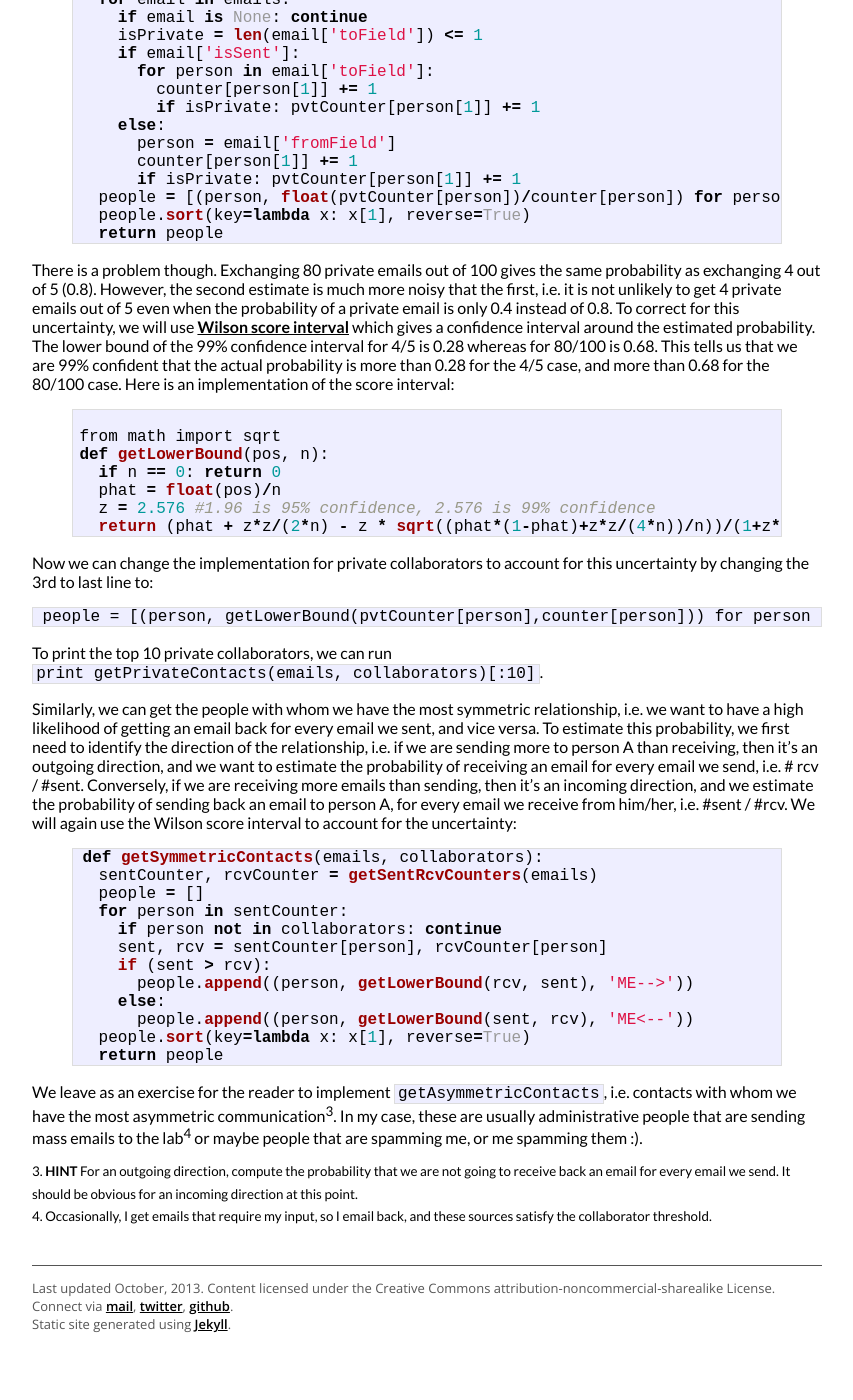
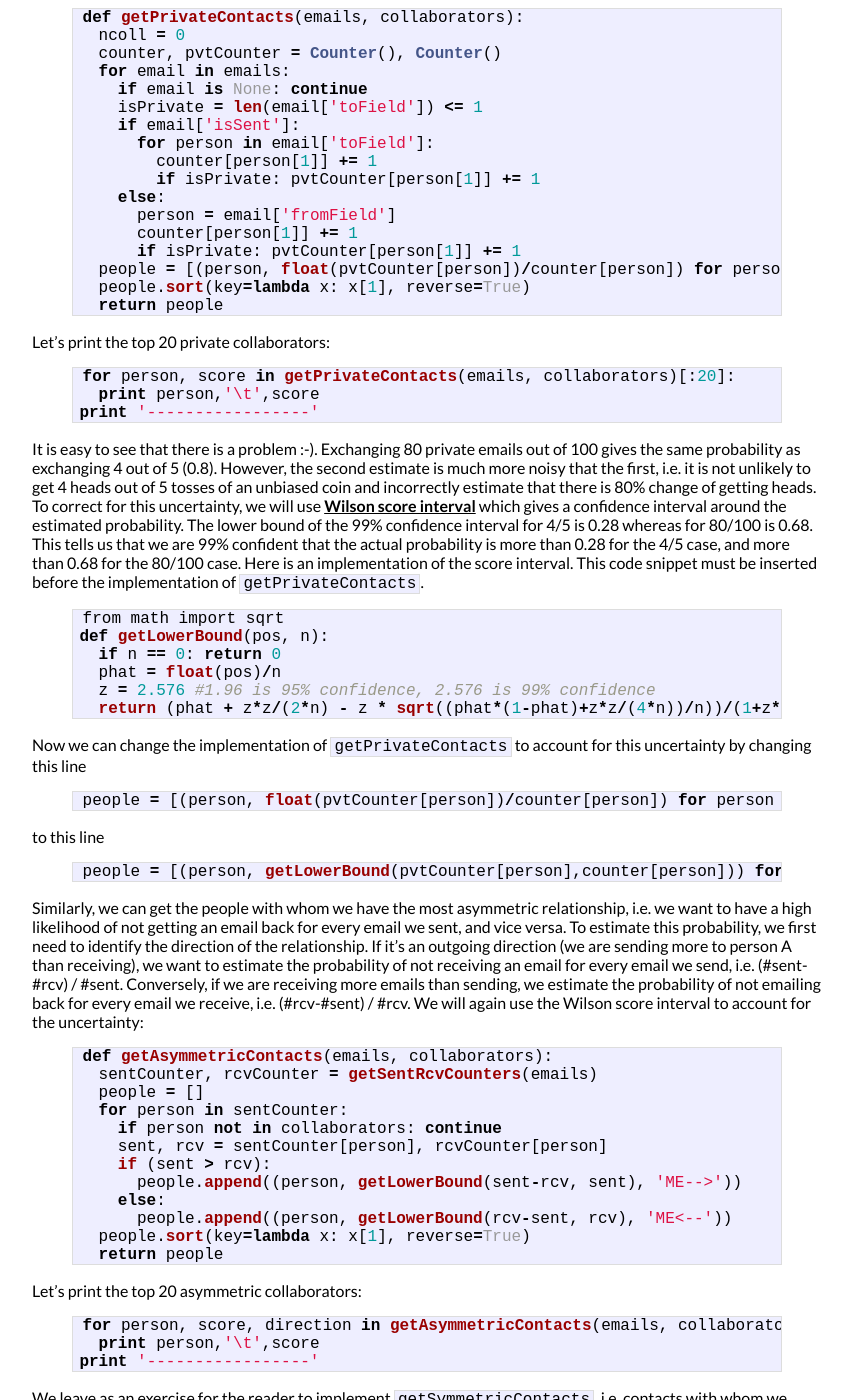
Before and after one commit to dsmilkov/dsmilkov.github.io, a Jekyll site: the page built from _posts/2013-10-21-analyze-your-email-metadata.markdown, in a window 1280 px wide and 1400 px high, scrolled down 1544 px. Shown: the whole window, without its empty margins (213-1066 px from the left). Built offline with Jekyll 4.4.1, drawn with Linux system fonts in a browser that asks for light colours; before the commit the page ends 2900 px from its top, so only the background shows below that; some of the changed lines change nothing that is shown; some of the changed text lies outside the part shown.

Commit message:
updated blog

```diff
--- a/_layouts/default.html
+++ b/_layouts/default.html
@@ -44,9 +44,10 @@ alt="MIT" width="173" height="60" border="0" /></a>
   </div> -->
     <!-- <p>Last updated {{ site.time | date: '%B %Y' }}.</p> -->
     <p>
-        Last updated October, 2013. Content licensed under the Creative Commons attribution-noncommercial-sharealike License.
-        <br/>Connect via <a href="mailto:dsmilkov@gmail.com">mail</a>, <a href="http://twitter.com/dsmilkov">twitter</a>, <a href="http://github.com/dsmilkov">github</a>.
-        <br/>Static site generated using <a href="http://jekyllrb.com/">Jekyll</a>.
+        Last updated October, 2013.
+        <!-- Content licensed under the Creative Commons attribution-noncommercial-sharealike License. -->
+        Connect via <a href="mailto:dsmilkov@gmail.com">mail</a>, <a href="http://twitter.com/dsmilkov">twitter</a>, <a href="http://github.com/dsmilkov">github</a>.
+        <!-- <br/>Static site generated using <a href="http://jekyllrb.com/">Jekyll</a>. -->
     </p>
 </div>
 </div> <!-- /container -->
--- a/_posts/2013-10-21-analyze-your-email-metadata.markdown
+++ b/_posts/2013-10-21-analyze-your-email-metadata.markdown
@@ -6,8 +6,7 @@ tags: [immersion, metadata, mozfest, tutorial]
 ---
 
 ##Downloading email headers
-First, you need to be logged in to Immersion<sup>1</sup>. To download the email headers in JSON format, visit http://immersion.media.mit.edu/downloademails. The filename is <code>allemails.json</code>. If you are not logged in, you will be redirected to the login page. Here is a sample email entry:
-
+First, you need to be logged in to [Immersion](https://immersion.media.mit.edu)<sup>1</sup>. To download the email headers in JSON format, visit <a href="https://immersion.media.mit.edu/downloademails" target="_blank">immersion.media.mit.edu/downloademails</a>. If you are not logged in, you will be redirected to the login page. The filename is <code>allemails.json</code> and it contains the metadata of every email you have exchanged. A sample email entry from the JSON file is shown below. There will be many more such entries in the JSON file.
 
 {% highlight python %}
 { 'fromField': ['Deepak Jagdish', 'email1@email.com'],
@@ -25,14 +24,14 @@ The <code>toField</code> contains both <code>TO</code> and <code>CC</code> entri
 </sup>
 
 ##Cleaning the data
-The first thing you want to do when analyzing data is to clean it. Here is a python code that reads all the emails and filters out the invalid ones<sup>2</sup>.
+The first thing you want to do when analyzing data is to clean it. We will walk through a simple python script that parses your email headers and filters out the invalid ones<sup>2</sup>.
 {% highlight python %}
 import json
 
 def filterEmails(emails):
   return [email for email in emails if email is not None and email['toField'] and email['fromField']]
 
-f = open('/Users/dsmilkov/Downloads/allemails.json')
+f = open('/PATH_TO_JSON_FILE/allemails.json')
 emails = filterEmails(json.load(f))
 {% endhighlight %}
 
@@ -53,22 +52,24 @@ def getSentRcvCounters(emails):
     else:
       person = email['fromField']
       rcvCounter[person[1]] += 1
-return sentCounter, rcvCounter
+  return sentCounter, rcvCounter
 {% endhighlight %}
 
-Now, from the sent and receive statistics, we can easily obtain the set of filtered email addresses, which at this point makes sense to refer to them as collaborators:
+Now, from the sent and received statistics, we can easily obtain the set of *filtered email addresses*, which we will refer to as *collaborators* from now on:
 
 {% highlight python %}
 def getCollaborators(emails, K):
   sentCounter, rcvCounter = getSentRcvCounters(emails)
   return set([person for person in sentCounter if sentCounter[person] >= K and rcvCounter[person] >= K])
+collaborators = getCollaborators(emails,5) # obtain the collaborators for K=5
 {% endhighlight %}
 
-This set will help us make sure that all future results that involve email addresses belong to collaborators, and not mailing lists or promotion lists.
+This set (collaborators) will help us make sure that all future results that involve email addresses belong to collaborators, and not mailing lists or promotion lists.
 
 ##Analyzing the email metadata
+At this point, we are ready to ask some interesting questions about our own metadata.
 
-Now, let's find the most "private" collaborators, i.e. people with whom we have a high likelihood of exchanging a private (one to one) email without cc'ing anyone else. In other words, we want to construct a list of tuples, each tuple consisting of an email address and the probability of exchanging a private email, e.g. <code>('email3@email.com',0.657)</code>. The probability is computed by dividing the number of private emails by the total number of exchanged emails.
+Let's find the most "private" collaborators, i.e. people with whom we have a high likelihood of exchanging a private (one to one) email without cc'ing anyone else. In other words, we want to construct a list of tuples, each tuple consisting of an email address and the probability of exchanging a private email, e.g. <code>('person@email.com',0.657)</code>. The probability is computed by dividing the number of private emails by the total number of exchanged emails with that person.
 
 {% highlight python %}
 def getPrivateContacts(emails, collaborators):
@@ -90,7 +91,13 @@ def getPrivateContacts(emails, collaborators):
   return people
 {% endhighlight %}
 
-There is a problem though. Exchanging 80 private emails out of 100 gives the same probability as exchanging 4 out of 5 (0.8). However, the second estimate is much more noisy that the first, i.e. it is not unlikely to get 4 private emails out of 5 even when the probability of a private email is only 0.4 instead of 0.8. To correct for this uncertainty, we will use [Wilson score interval][wilson-score] which gives a confidence interval around the estimated probability. The lower bound of the 99% confidence interval for 4/5 is 0.28 whereas for 80/100 is 0.68. This tells us that we are 99% confident that the actual probability is more than 0.28 for the 4/5 case, and more than 0.68 for the 80/100 case. Here is an implementation of the score interval:
+Let's print the top 20 private collaborators:
+{% highlight python %}
+for person, score in getPrivateContacts(emails, collaborators)[:20]:
+  print person,'\t',score
+print '-----------------'
+{% endhighlight %}
+It is easy to see that there is a problem :-). Exchanging 80 private emails out of 100 gives the same probability as exchanging 4 out of 5 (0.8). However, the second estimate is much more noisy that the first, i.e. it is not unlikely to get 4 heads out of 5 tosses of an unbiased coin and incorrectly estimate that there is 80% change of getting heads. To correct for this uncertainty, we will use [Wilson score interval][wilson-score] which gives a confidence interval around the estimated probability. The lower bound of the 99% confidence interval for 4/5 is 0.28 whereas for 80/100 is 0.68. This tells us that we are 99% confident that the actual probability is more than 0.28 for the 4/5 case, and more than 0.68 for the 80/100 case. Here is an implementation of the score interval. This code snippet must be inserted before the implementation of <code>getPrivateContacts</code>.
 
 {% highlight python %}
 from math import sqrt
@@ -101,34 +108,48 @@ def getLowerBound(pos, n):
   return (phat + z*z/(2*n) - z * sqrt((phat*(1-phat)+z*z/(4*n))/n))/(1+z*z/n)
 {% endhighlight %}
 
-Now we can change the implementation for private collaborators to account for this uncertainty by changing the 3rd to last line to:
+Now we can change the implementation of <code>getPrivateContacts</code> to account for this uncertainty by changing this line
+{% highlight python %}
+people = [(person, float(pvtCounter[person])/counter[person]) for person in pvtCounter if person in collaborators]
+{% endhighlight %}
 
-    people = [(person, getLowerBound(pvtCounter[person],counter[person])) for person in pvtCounter if person in collaborators]
-
-To print the top 10 private collaborators, we can run <code>print getPrivateContacts(emails, collaborators)[:10]</code>.
-
-Similarly, we can get the people with whom we have the most symmetric relationship, i.e. we want to have a high likelihood of getting an email back for every email we sent, and vice versa. To estimate this probability, we first need to identify the direction of the relationship, i.e. if we are sending more to person A than receiving, then it's an outgoing direction, and we want to estimate the probability of receiving an email for every email we send, i.e. # rcv / #sent. Conversely, if we are receiving more emails than sending, then it's an incoming direction, and we estimate the probability of sending back an email to person A, for every email we receive from him/her, i.e. #sent / #rcv. We will again use the Wilson score interval to account for the uncertainty:
+to this line
 
 {% highlight python %}
-def getSymmetricContacts(emails, collaborators):
+people = [(person, getLowerBound(pvtCounter[person],counter[person])) for person in pvtCounter if person in collaborators]
+{% endhighlight %}
+
+Similarly, we can get the people with whom we have the most asymmetric relationship, i.e. we want to have a high likelihood of not getting an email back for every email we sent, and vice versa. To estimate this probability, we first need to identify the direction of the relationship. If it's an outgoing direction (we are sending more to person A than receiving), we want to estimate the probability of not receiving an email for every email we send, i.e. (#sent-#rcv) / #sent. Conversely, if we are receiving more emails than sending, we estimate the probability of not emailing back for every email we receive, i.e. (#rcv-#sent) / #rcv. We will again use the Wilson score interval to account for the uncertainty:
+
+{% highlight python %}
+def getAsymmetricContacts(emails, collaborators):
   sentCounter, rcvCounter = getSentRcvCounters(emails)
   people = []
   for person in sentCounter:
     if person not in collaborators: continue
     sent, rcv = sentCounter[person], rcvCounter[person]
     if (sent > rcv):
-      people.append((person, getLowerBound(rcv, sent), 'ME-->'))
+      people.append((person, getLowerBound(sent-rcv, sent), 'ME-->'))
     else:
-      people.append((person, getLowerBound(sent, rcv), 'ME<--'))
+      people.append((person, getLowerBound(rcv-sent, rcv), 'ME<--'))
   people.sort(key=lambda x: x[1], reverse=True)
   return people
 {% endhighlight %}
 
-We leave as an exercise for the reader to implement <code>getAsymmetricContacts</code>, i.e. contacts with whom we have the most asymmetric communication<sup>3</sup>. In my case, these are usually administrative people that are sending mass emails to the lab<sup>4</sup> or maybe people that are spamming me, or me spamming them :).
+Let's print the top 20 asymmetric collaborators:
+{% highlight python %}
+for person, score, direction in getAsymmetricContacts(emails, collaborators)[:20]:
+  print person,'\t',score
+print '-----------------'
+{% endhighlight %}
+
+We leave as an exercise for the reader to implement <code>getSymmetricContacts</code>, i.e. contacts with whom we have the most symmetric communication<sup>3</sup>.
+
+You can find the entire python file [here](/static/simple-analysis.py).
 
 <sup>
-	3. <b>HINT</b> For an outgoing direction, compute the probability that we are not going to receive back an email for every email we send. It should be obvious for an incoming direction at this point.
-	<br/>4. Occasionally, I get emails that require my input, so I email back, and these sources satisfy the collaborator threshold.
+	3. <b>HINT</b> For an outgoing direction, compute the probability that we are going to receive back an email for every email we send. It should be obvious for an incoming direction at this point.
+	<!-- <br/>4. Occasionally, I get emails that require my input, so I email back, and these sources satisfy the collaborator threshold. -->
 </sup>
 
 
```
Also changed, not shown: static/simple-analysis.py (added, +78 -0 lines).
